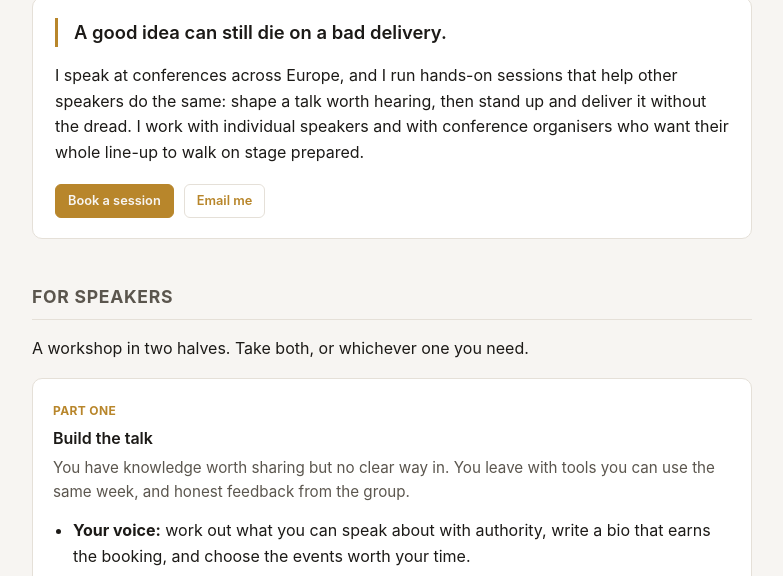
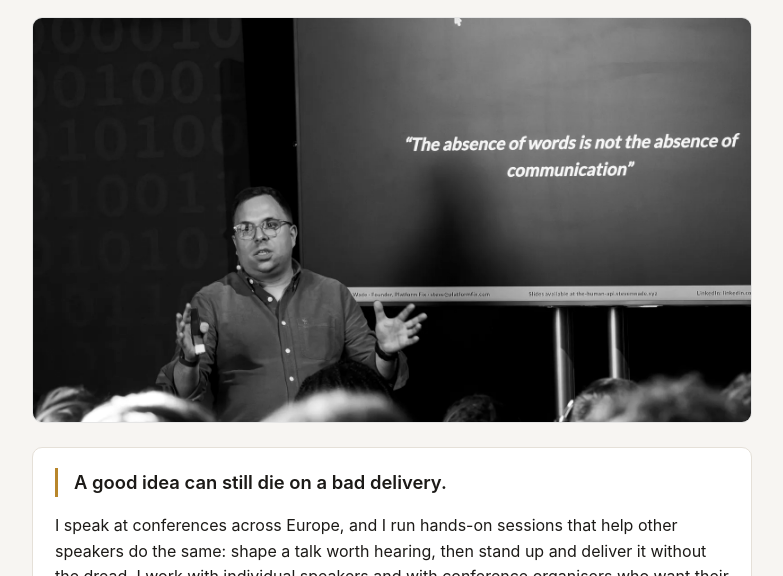
Before and after one commit to swade1987/public-speaking, a plain HTML site: page site/services/index.html in a window 1280 px wide. Shown: the part 195-771 px from the top of the page, without its empty margins (248-1031 px from the left). Drawn offline with Linux system fonts and the light colour scheme.

Commit message:
feat(site): add hero photo to services page
Signed-off-by: Steven Wade <steven@stevenwade.co.uk>

```diff
--- a/site/services/index.html
+++ b/site/services/index.html
@@ -26,6 +26,8 @@
 
   <h1>Speaking Services</h1>
   <p class="tagline">Build the talk. Own the stage.</p>
+
+  <img class="hero-photo" src="/services/hero.webp" width="1600" height="900" fetchpriority="high" alt="Steve Wade speaking on stage at BitSummit, gesturing to an audience wearing headphones, with a slide behind him reading: The absence of words is not the absence of communication.">
 
   <section class="card">
     <p class="hook">A good idea can still die on a bad delivery.</p>
--- a/site/theme.css
+++ b/site/theme.css
@@ -280,3 +280,12 @@ footer.site-footer .social-icons a:hover::after {
 .upcoming-list li { flex-direction: column; gap: 2px; padding: 12px 0; font-size: 1rem; }
 .upcoming-list .archive-venue { white-space: normal; font-size: 0.9rem; }
 .talk-meta a { color: var(--accent); }
+.hero-photo {
+  display: block;
+  width: 100%;
+  height: auto;
+  margin: 20px 0 24px;
+  border-radius: 10px;
+  border: 1px solid var(--border);
+  filter: grayscale(1) contrast(1.05);
+}
```
Also changed, not shown: site/services/hero.webp (added).
